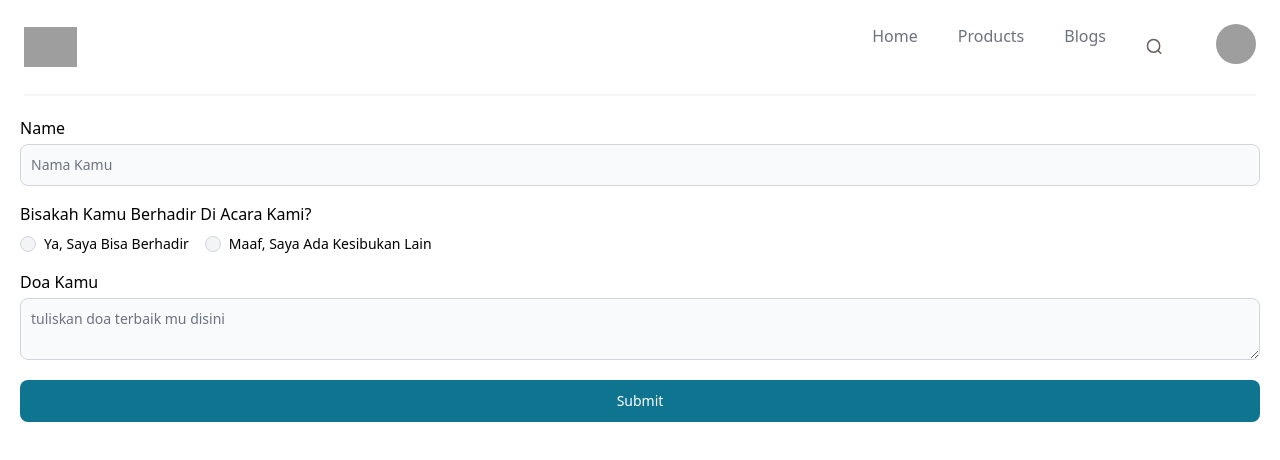
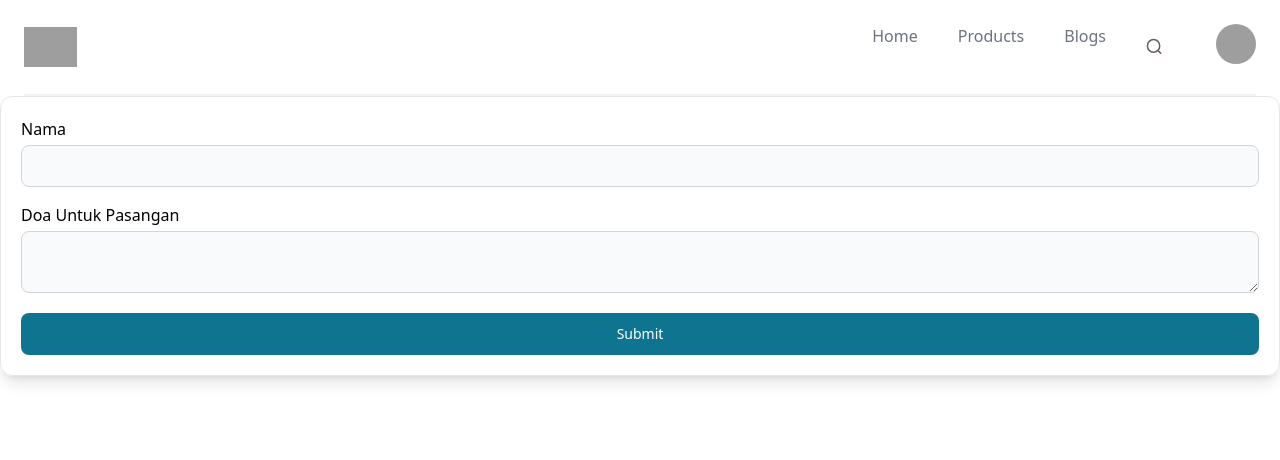
Before and after one commit to eunoyaid/next_eunoya, a Next.js app in the folder client/: page /components/formDoa in a window 1280 px wide. Shown: the top 460 px of the page. Built offline with nearby package versions, Linux system fonts and the light colour scheme; grey boxes are pictures that could not be loaded.

Commit message:
added component formDoa

```diff
--- a/client/src/pages/components/formDoa.jsx
+++ b/client/src/pages/components/formDoa.jsx
@@ -1,120 +1,77 @@
+import { Button, Spinner } from "flowbite-react";
+import { Form, Formik } from "formik";
 import React, { useState } from "react";
-import { Formik, Form, useField } from "formik";
 import * as Yup from "yup";
-import { Button, Spinner } from "flowbite-react";
+import FormikControl from "./formikControl";
+import toast, { Toaster } from "react-hot-toast";
 
-import CustomInput from "../components/customInput";
-import { Field } from "formik";
-import CustomTextArea from "../components/customTextArea";
-import toast, { Toaster } from "react-hot-toast";
+const FormikContainer = () => {
+  const [data, setData] = useState();
+
+  const initialvalues = {
+    name: "",
+    doa: "",
+  };
+  const validationSchema = Yup.object({
+    name: Yup.string().required("hmmm seperti nya kamu belum memasukan nama"),
+    doa: Yup.string().required(
+      "hmmm seperti nya kamu belum memberikan doa ke pasangan "
+    ),
+  });
 
   const Toast = () =>
     toast("wahh terimakasih doa nya", {
       icon: "😇",
     });
 
-// And now we can use these
-const FormDoa = () => {
-  const [success, setSuccess] = useState();
-  const [data, setData] = useState();
-
-  return (
-    <>
-      <Toaster position="top-center" reverseOrder={false} />
-      <Formik
-        initialValues={{
-          Name: "",
-          isHadir: "",
-          // acceptedTerms: false,
-        }}
-        validationSchema={Yup.object({
-          Name: Yup.string()
-            .max(15, "Must be 15 characters or less")
-            .required("heyy sepertinya kamu belum memasukan nama mu"),
-          Doa: Yup.string()
-            .max(225, "maksimal 225 karakter")
-            .required("Required"),
-
-          // acceptedTerms: Yup.boolean()
-          //   .required("Required")
-          //   .oneOf([true], "You must accept the terms and conditions."),
-        })}
-        onSubmit={(values, actions) => {
+  const onSubmit = (values, actions) => {
+    console.log(values);
     setData(values);
     Toast();
     actions.resetForm();
-        }}
+  };
+
+  return (
+    <div className="form-wrapper">
+      <Toaster position="top-center" reverseOrder={false} />
+      <Formik
+        initialValues={initialvalues}
+        validationSchema={validationSchema}
+        onSubmit={onSubmit}
       >
         {(props) => {
           const { isSubmitting } = props;
           return (
-            <div className="@container">
-              <div className="px-5 mt-5 w-full form-wrapper">
             <Form>
-                  <CustomInput
-                    label="Name"
-                    name="Name"
+              <FormikControl
+                control="input"
                 type="text"
-                    placeholder="Nama Kamu"
+                label="nama"
+                name="name"
               />
-
-                  <div className="radio-button mb-4">
-                    <p className="capitalize mb-2">
-                      bisakah kamu berhadir di acara kami?
-                    </p>
-                    <div className="flex flex-wrap">
-                      <div className="flex items-center mr-4">
-                        <Field
-                          id="green-radio"
-                          type="radio"
-                          value="Ya, saya bisa berhadir"
-                          name="isHadir"
-                          className="w-4 h-4 text-green-600 bg-gray-100 border-gray-300 focus:ring-green-500 dark:focus:ring-green-600 dark:ring-offset-gray-800 focus:ring-2 dark:bg-gray-700 dark:border-gray-600"
+              <FormikControl
+                control="textarea"
+                type="text"
+                label="Doa untuk pasangan"
+                name="doa"
               />
-                        <label htmlFor="green-radio" className="ml-2 text-sm">
-                          Ya, saya bisa berhadir
-                        </label>
-                      </div>
-                      <div className="flex items-center mr-4">
-                        <Field
-                          id="red-radio"
-                          type="radio"
-                          value="Maaf, saya ada kesibukan lain"
-                          name="isHadir"
-                          className="w-4 h-4 text-red-600 bg-gray-100 border-gray-300 focus:ring-red-500 dark:focus:ring-red-600 dark:ring-offset-gray-800 focus:ring-2 dark:bg-gray-700 dark:border-gray-600"
+              <Button className="mt-5 w-full" type="submit">
+                {isSubmitting ? (
+                  <Spinner
+                    className="mr-2"
+                    aria-label="Default status example"
                   />
-                        <label htmlFor="red-radio" className="ml-2 text-sm">
-                          Maaf, saya ada kesibukan lain
-                        </label>
-                      </div>
-                    </div>
-                  </div>
-
-                  <CustomTextArea
-                    label="Doa kamu"
-                    name="Doa"
-                    placeholder="tuliskan doa terbaik mu disini"
-                  />
-
-                  {/* <CustomCheckbox name="acceptedTerms">
-                I accept the terms and conditions
-              </CustomCheckbox> */}
-
-                  <Button className="mt-5 w-full" type="submit">
-                    {isSubmitting && (
-                      <Spinner aria-label="Default status example" />
+                ) : (
+                  "Submit"
                 )}
-                    Submit
               </Button>
             </Form>
-              </div>
-            </div>
           );
         }}
       </Formik>
-
       {JSON.stringify(data)}
-    </>
+    </div>
   );
 };
-export default FormDoa;
+
+export default FormikContainer;
--- a/client/src/pages/components/formDoa2.jsx
+++ /dev/null
@@ -1,62 +0,0 @@
-import { Button } from "flowbite-react";
-import { Form, Formik } from "formik";
-import React, { useState } from "react";
-import * as Yup from "yup";
-import FormikControl from "./formikControl";
-import toast, { Toaster } from "react-hot-toast";
-
-
-const FormikContainer = () => {
-  const [data, setData] = useState();
-
-  const initialvalues = {
-    name: "",
-    doa: "",
-  };
-  const validationSchema = Yup.object({
-    name: Yup.string().required("hmmm seperti nya kamu belum memasukan nama"),
-    doa: Yup.string().required(
-      "hmmm seperti nya kamu belum memberikan doa ke pasangan "
-    ),
-  });
-
-  const Toast = () =>
-  toast("wahh terimakasih doa nya", {
-    icon: "😇",
-  });
-
-
-  const onSubmit = (values, actions) => {
-    console.log(values);
-    setData(values);
-    Toast();
-    actions.resetForm();
-  };
-
-  return (
-    <>
-    <Toaster position="top-center" reverseOrder={false} />
-    <Formik
-      initialValues={initialvalues}
-      validationSchema={validationSchema}
-      onSubmit={onSubmit}
-    >
-      {(formik) => (
-        <Form>
-          <FormikControl control="input" type="text" label="nama" name="name" />
-          <FormikControl
-            control="textarea"
-            type="text"
-            label="Doa untuk pasangan"
-            name="doa"
-          />
-          <Button type="submit">Submit</Button>
-        </Form>
-      )}
-      </Formik>
-      {JSON.stringify(data)}
-    </>
-  );
-};
-
-export default FormikContainer;
--- a/client/src/pages/marhamah-wedding/test.jsx
+++ b/client/src/pages/marhamah-wedding/test.jsx
@@ -1,5 +1,5 @@
 import React from 'react'
-import FormDoa2 from '../components/formDoa2'
+import FormDoa2 from '../components/formDoa'
 
 const Test = () => {
   return (
--- a/client/src/styles/globals.css
+++ b/client/src/styles/globals.css
@@ -18,4 +18,7 @@
     label{
         @apply capitalize
     }
+    .form-wrapper{
+        @apply rounded-xl border border-gray-200 shadow-lg p-5
+    }
   }
```
Lines whose indentation alone changed are shown as unchanged.
